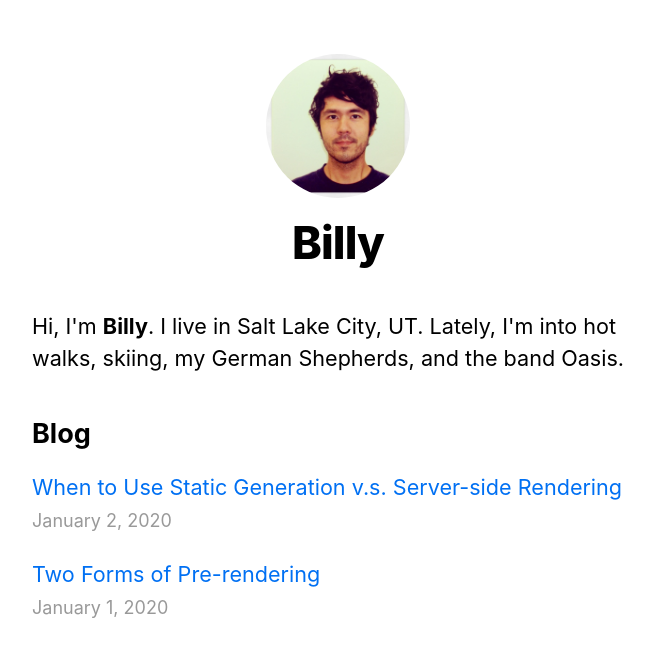
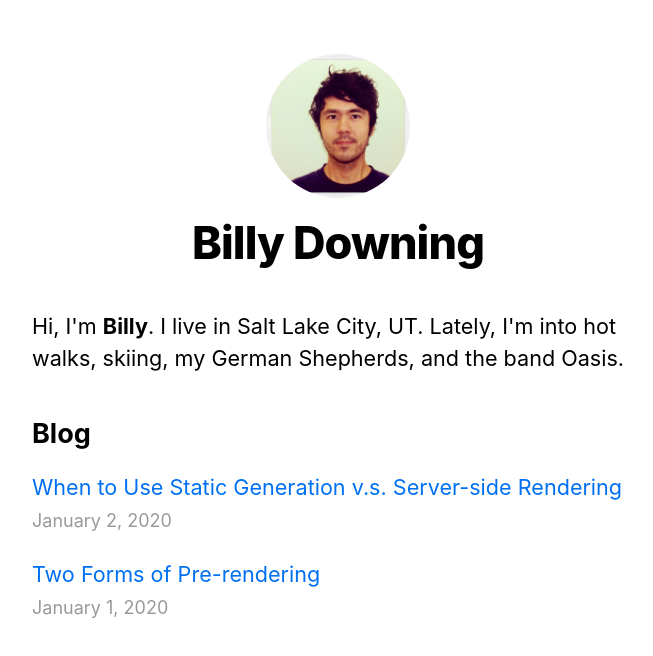
Before and after one commit to billydowning/blog-nextjs, a Next.js app: page / in a window 1280 px wide. Shown: the top 656 px of the page, without its empty margins (302-955 px from the left). Built offline with nearby package versions, Linux system fonts and the light colour scheme.

Commit message:
continue next tutorial

```diff
--- a/components/layout.js
+++ b/components/layout.js
@@ -3,7 +3,7 @@ import styles from "./layout.module.css";
 import utilStyles from "../styles/utils.module.css";
 import Link from "next/link";
 
-const name = "Billy";
+const name = "Billy Downing";
 export const siteTitle = "Next.js Sample Website";
 
 export default function Layout({ children, home }) {
--- /dev/null
+++ b/pages/api/hello.js
@@ -0,0 +1,3 @@
+export default function handler(req, res) {
+  res.status(200).json({ text: "Hello" });
+}
```
